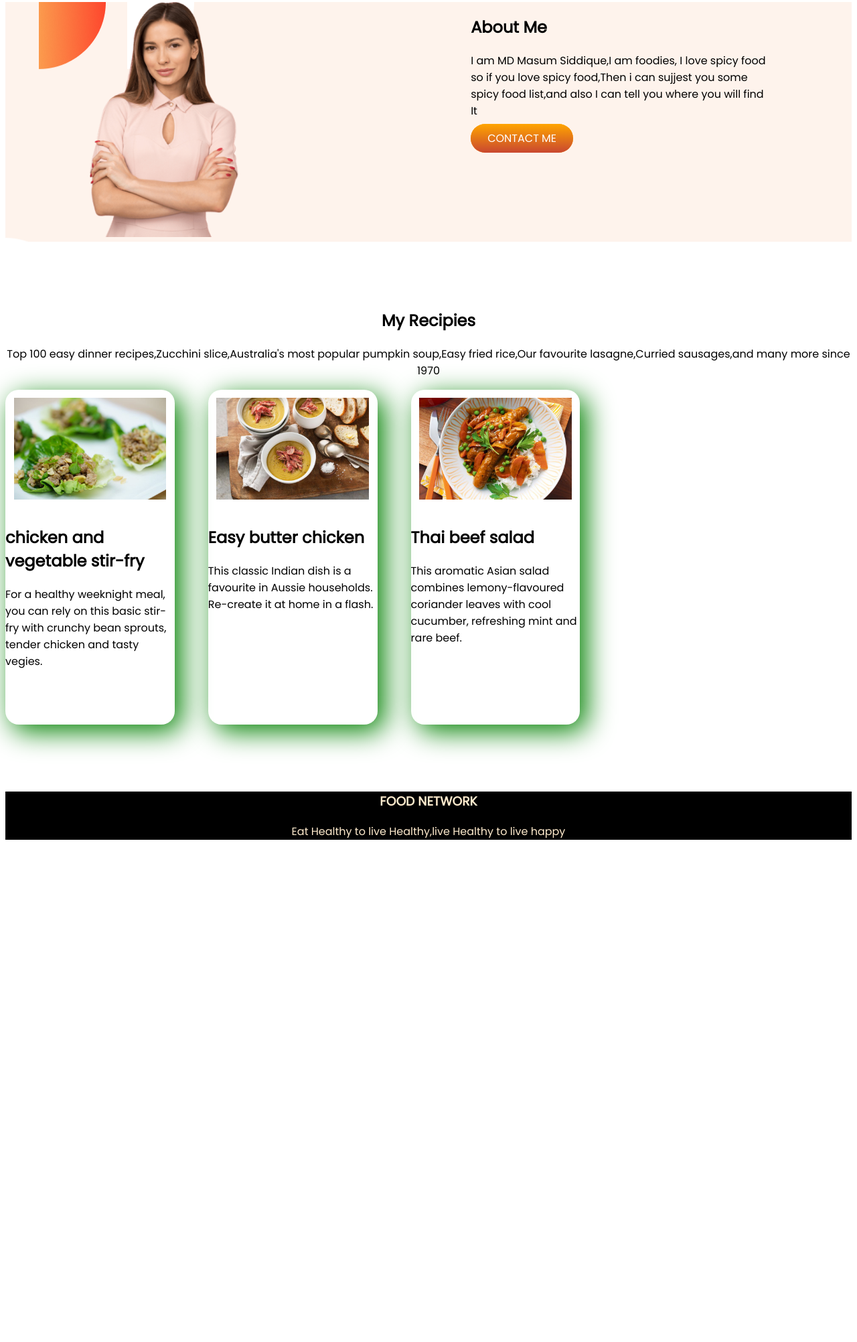
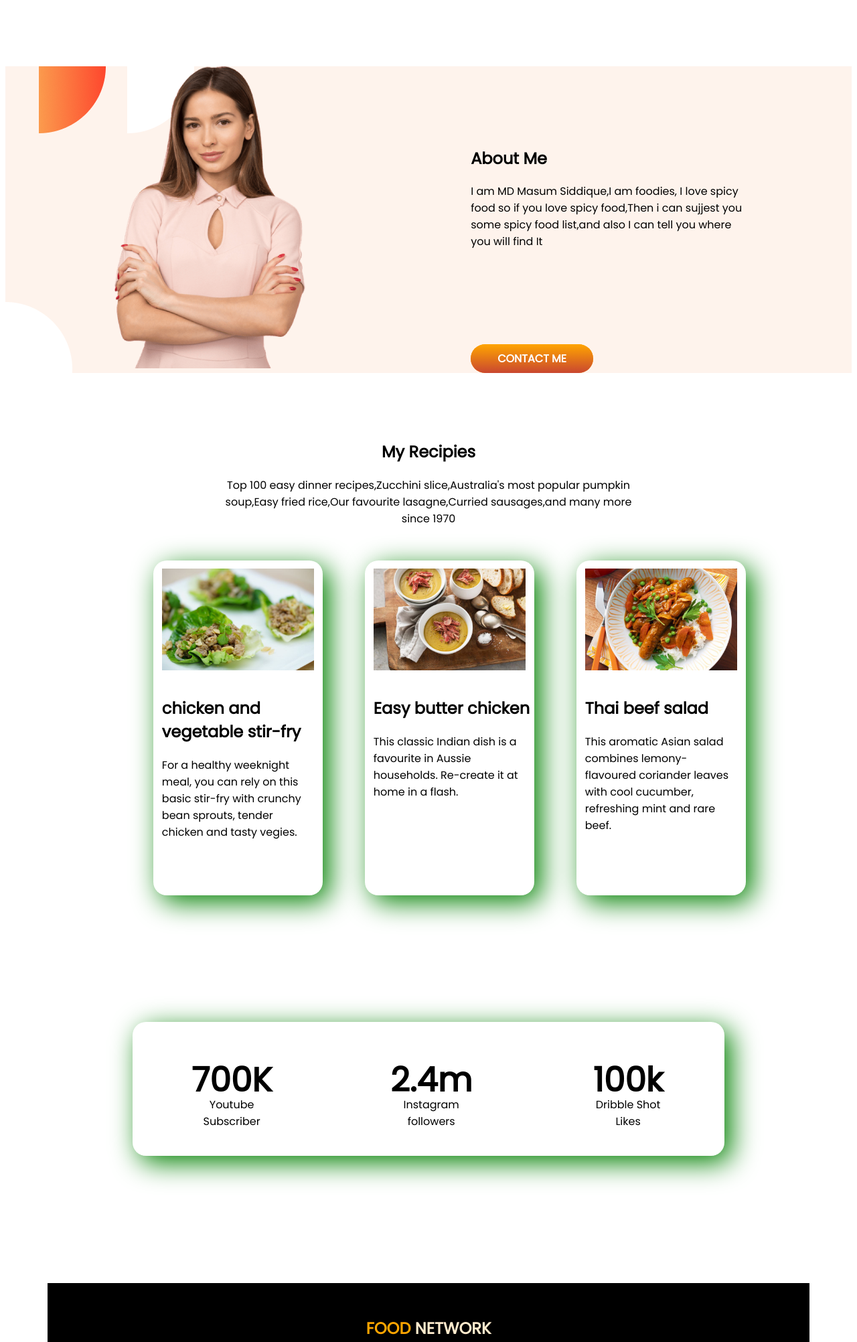
Before and after one commit to MD-Masum-Siddique/food-netwrok-site, a plain HTML site: page index.html in a window 1280 px wide. Shown: the part 662-2666 px from the top of the page at 67% size. Before the commit the page ends 1924 px from the top, so only its background shows below. Drawn offline with Linux system fonts and the light colour scheme.

Commit message:
finish add

```diff
--- a/index.html
+++ b/index.html
@@ -14,35 +14,44 @@
 
 <body>
     <section class="flex">
-        <div class="half-width">
-            <h1>Skip The Diet,</h1>
-            <h1>Just Eat <span class="orenge-color">Healthy</span> </h1>
-            <h1>With Food Network</h1>
+        <div class="half-width slider-top">
+            <h1> Skip The Diet, <br> Just Eat <span class="orenge-color">Healthy</span> <br> With Food Network</h1>
             <P>Imagine you don't need a diet because we provide healthy and delicious food for you</P>
-            <a class="link-button" target="_blank" href="https://www.foodpanda.com.bd/">ORDER NOW</a>
+            <div class="top-margin">
+                <a class="link-button" target="_blank" href="https://www.foodpanda.com.bd/">ORDER NOW</a>
+            </div>
         </div>
         <div class="half-width">
             <img src="images/female/Group 8425.png" alt="">
         </div>
     </section>
     <section class="flex middle-banner">
-        <div class="half-width">
+        <div class="half-width second-image">
             <img src="images/female/Person Image.png" alt="">
         </div>
-        <div class="half-width">
+        <div class="half-width second-section">
             <h2>About Me</h2>
-            <P>I am MD Masum Siddique,I am foodies, I love spicy food so if you love spicy food,Then i can sujjest you
-                some spicy food list,and also I can tell you where you will find It</P>
-            <a class="link-button" target="_blank" href="">CONTACT ME</a>
+            <div id="sidebar-top">
+                <P>I am MD Masum Siddique,I am foodies, I love spicy food so if you love spicy food,Then i can sujjest
+                    you
+                    some spicy food list,and also I can tell you where you will find It</P>
+            </div>
+            <div id="aside-button-down">
+                <a class="link-button" target="_blank" href="">CONTACT ME</a>
+            </div>
         </div>
     </section>
-    <section>
+
+    <section class="recepie">
         <div id="aline">
             <h2>My Recipies</h2>
             <p>Top 100 easy dinner recipes,Zucchini slice,Australia's most popular pumpkin soup,Easy fried rice,Our
                 favourite lasagne,Curried sausages,and many more since 1970</p>
         </div>
-        <div class="flex">
+    </section>
+    <section>
+
+        <div class="flex three-box">
             <div class="recipies-details">
                 <img src="images/chicken.jpg" alt="">
                 <h2>chicken and vegetable stir-fry</h2>
@@ -62,10 +71,29 @@
                     and rare beef.</p>
             </div>
         </div>
-        <div id="aline-last">
-            <h3>FOOD NETWORK</h3>
-            <footer>Eat Healthy to live Healthy,live Healthy to live happy</footer>
-        </div>
+        <section class="subscribe-area">
+            <div class="sub-area-text">
+                <h1>700K</h1>
+                <p>Youtube Subscriber</p>
+            </div>
+            <div class="sub-area-text">
+                <h1>2.4m</h1>
+                <p>Instagram followers</p>
+            </div>
+            <div class="sub-area-text">
+                <h1>100k</h1>
+                <p>Dribble Shot Likes</p>
+            </div>
+
+        </section>
+        <footer>
+
+            <div id="footer-h3-text">
+                <h2><span class="orenge-color">FOOD </span> NETWORK</h2>
+            </div>
+            <p>Eat Healthy to live Healthy,live Healthy to live happy</p>
+
+        </footer>
 
     </section>
 
--- a/style.css
+++ b/style.css
@@ -3,49 +3,117 @@ body{
 }
 h1{
     font-size: 50px;
+    font-weight: 700;
 }
 .flex{
     display: flex;
     margin-bottom: 100px;
 }
 .half-width{
-    width: 35%;
-    padding-left: 10%;
+    width: 50%;
+    padding-left: 5%;
 }
 .half-width img{
+    width: 100%;
+}
+.second-image img{
     width: 50%;
+    padding-left: 100px;
+}
+.second-section{
+    margin-top: 100px;
+}
+#sidebar-top{
+    padding-right: 150px;
+}
+#aside-button-down{
+    margin-top: 150px;
 }
 .link-button{
     background-color: orange;
     text-decoration: none;
     color: white;
-    padding: 10px 25px;
+    padding: 10px 40px;
     background-image: linear-gradient(orange, rgb(201, 71, 48));
     border-radius: 35px;
+    font-weight: 700;
+
+}
+.recepie{
+    text-align: center;
+    width: 50%;
+    margin-left: 25%;
+    margin-bottom: 50px;
+}
+.top-margin{
+    margin-top: 100px;
+
 }
 .orenge-color{
     color: orange;
 }
+.slider-top{
+    margin-top: 100px;
+}
+
 .middle-banner{
     background-image: url( images/7.png);
     background-repeat: no-repeat;
+    justify-content: center;
+}
+.three-box{
+    width: 100%;
+    justify-content: center;
 }
 .recipies-details{
     width: 20%;
-    margin-right: 50px;
+    margin-left: 5%;
     box-shadow: 10px 10px 40px green;
     border-radius: 20px;
     height: 500px;
+}
+.recipies-details h2{
+    padding-left: 5%;
+}
+.recipies-details p{
+    padding: 0% 5%;
+
 }
 .recipies-details img{
     width: 90%;
     padding: 5%;
 }
+.subscribe-area{
+    display: flex;
+    width: 70%;
+   margin: 15%;
+    box-shadow: 10px 10px 40px green;
+    border-radius: 20px;
+    height: 200px;
+    justify-content: center;
+
+}
+.sub-area-text{
+    width: 20%;
+    padding: 0 10%;
+    text-align: center;
+}
+.sub-area-text h1{
+    font-size: 50px;
+    margin-bottom: -30px;
+}
 #aline{
     text-align: center;
 }
-#aline-last{
+
+footer{
+    height: 250px;
+    background-color: black;
     text-align: center;
-    background-color: black;
+   width: 90%;
+   margin-left: 5%;
     color: blanchedalmond;
 }
+#footer-h3-text{
+    padding-top: 30px;
+}
```
